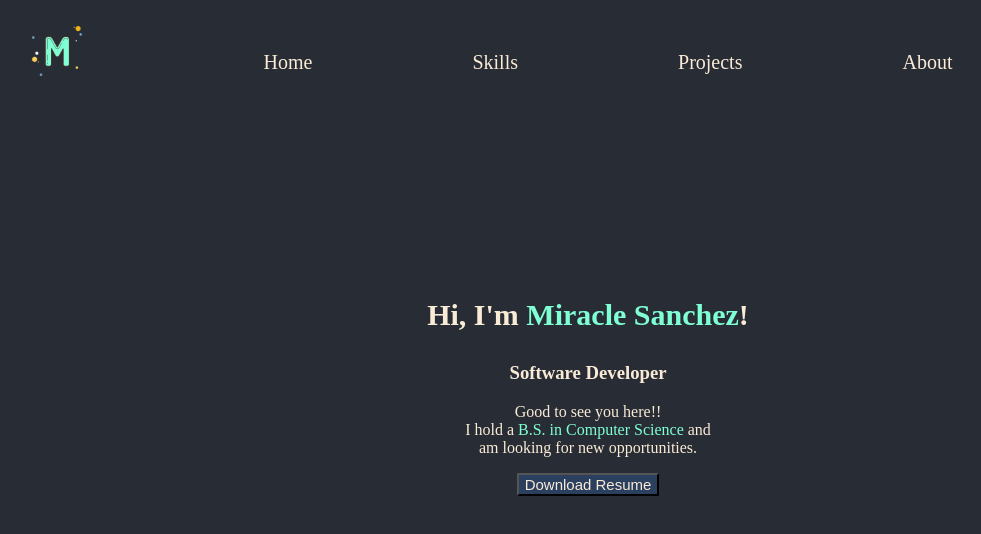
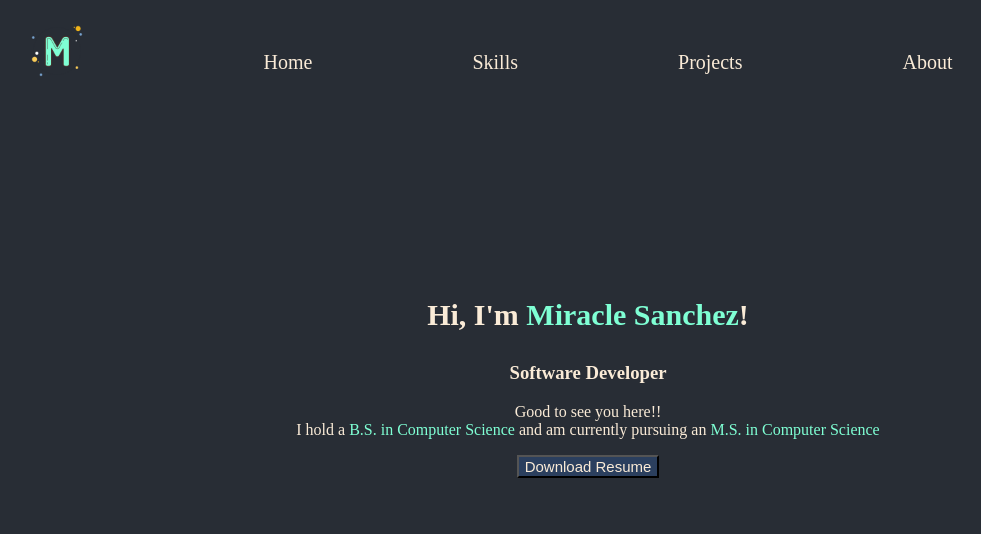
Before and after one commit to miraclesanchez/portfolio, a React (Create React App) app: page / in a window 1280 px wide. Shown: the top 534 px of the page, without its empty margins (52-1033 px from the left). Built offline with nearby package versions, Linux system fonts and the light colour scheme.

Commit message:
Revised intro to include MS

```diff
--- a/src/component/Intro.js
+++ b/src/component/Intro.js
@@ -7,7 +7,7 @@ export default function Bio (){
             <div className="intro">
                 <h3 className="name-title">Hi, I'm <span>Miracle Sanchez</span>!</h3>
                 <h3 className="role">Software Developer</h3>
-                <p>Good to see you here!!<br/>I hold a <span>B.S. in Computer Science</span> and <br/>am looking for new opportunities.</p>
+                <p>Good to see you here!!<br/>I hold a <span>B.S. in Computer Science</span> and am currently pursuing an <span>M.S. in Computer Science</span><br/></p>
                 <a href={resume} download="Miracle_Sanchez_Resume.pdf"><button className="resume-button">Download Resume</button></a>
             </div>
         </div>
```
